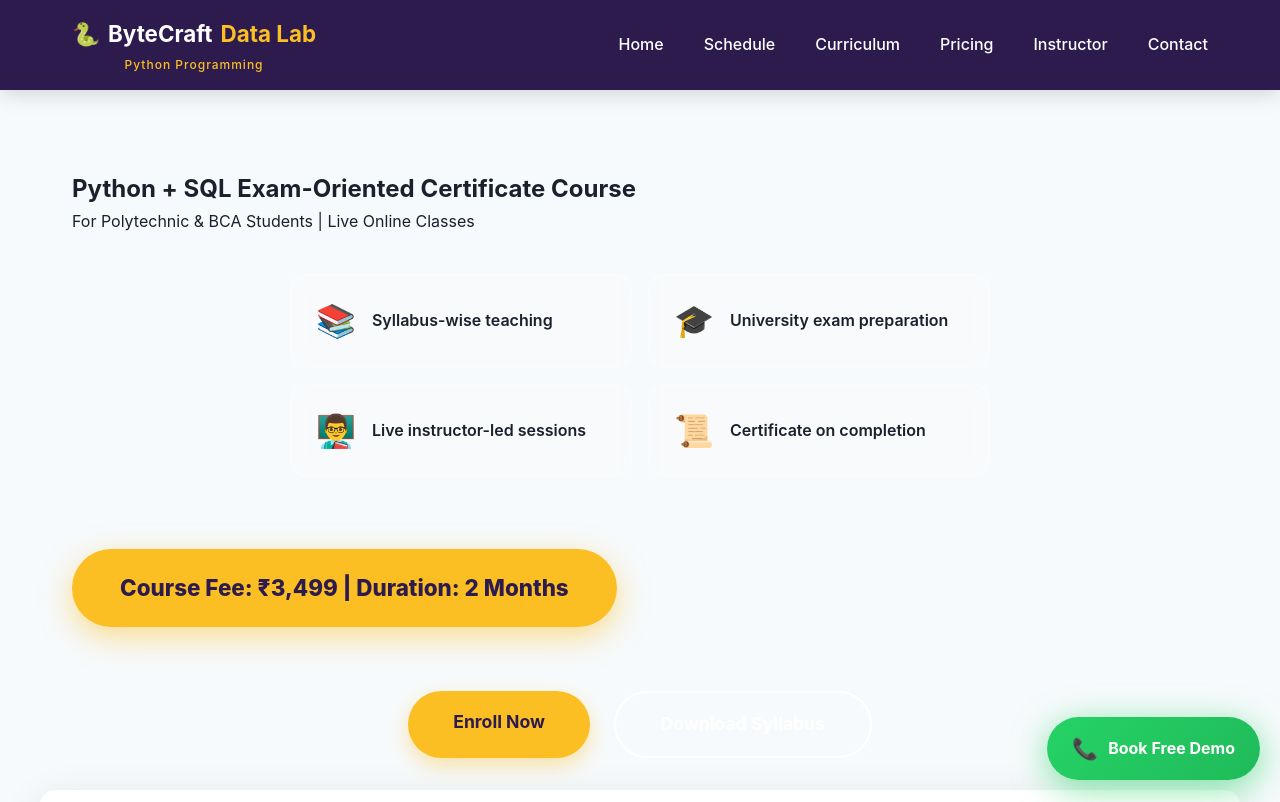
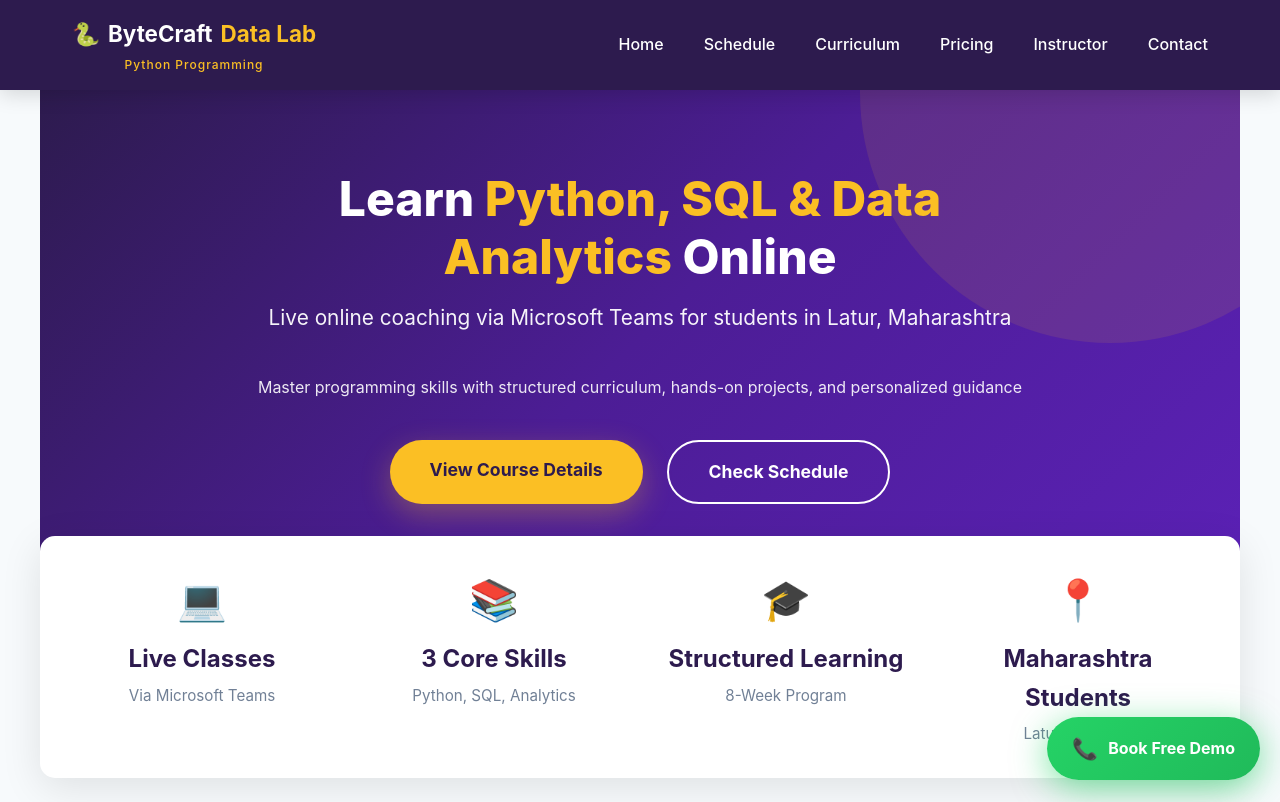
Before and after one commit to amoladmane/bytecraft-website, a plain HTML site: page index.html in a window 1280 px wide. Shown: the top 802 px of the page. Drawn offline with Linux system fonts and the light colour scheme.

Commit message:
Update index.html

```diff
--- a/index.html
+++ b/index.html
@@ -112,126 +112,95 @@
             cursor: pointer;
         }
 
-        /* New Hero Feature Boxes */
-.hero-feature-boxes {
-    display: grid;
-    grid-template-columns: repeat(2, 1fr);
-    gap: 1rem;
-    max-width: 700px;
-    margin: 2.5rem auto;
-}
-
-.feature-box {
-    background: rgba(255, 255, 255, 0.15);
-    backdrop-filter: blur(10px);
-    border: 2px solid rgba(255, 255, 255, 0.2);
-    border-radius: 15px;
-    padding: 1.2rem 1.5rem;
-    display: flex;
-    align-items: center;
-    gap: 1rem;
-    transition: all 0.3s;
-}
-
-.feature-box:hover {
-    background: rgba(255, 255, 255, 0.25);
-    transform: translateY(-3px);
-    border-color: #fbbf24;
-}
-
-.feature-icon {
-    font-size: 2rem;
-    flex-shrink: 0;
-}
-
-.feature-text {
-    font-size: 1rem;
-    font-weight: 600;
-    text-align: left;
-}
-
-/* Fee Badge */
-.fee-badge {
-    background: #fbbf24;
-    color: #2d1b4e;
-    padding: 1.3rem 3rem;
-    border-radius: 50px;
-    display: inline-block;
-    margin: 2rem 0;
-    font-size: 1.4rem;
+        /* Hero Section */
+        .hero {
+            background: linear-gradient(135deg, #2d1b4e 0%, #4c1d95 50%, #5b21b6 100%);
+            color: white;
+            padding: 5rem 2rem;
+            text-align: center;
+            position: relative;
+            overflow: hidden;
+        }
+
+        .hero::before {
+            content: '';
+            position: absolute;
+            top: -50%;
+            right: -10%;
+            width: 500px;
+            height: 500px;
+            background: rgba(251, 191, 36, 0.1);
+            border-radius: 50%;
+        }
+
+        .hero-content {
+            max-width: 800px;
+            margin: 0 auto;
+            position: relative;
+            z-index: 1;
+        }
+
+        .hero h1 {
+            font-size: 3rem;
+            margin-bottom: 1rem;
             font-weight: 800;
-    box-shadow: 0 10px 30px rgba(251, 191, 36, 0.5);
-}
-
-/* Hero CTA Buttons */
-.hero-cta-buttons {
+            line-height: 1.2;
+        }
+
+        .hero .highlight {
+            color: #fbbf24;
+        }
+
+        .hero p {
+            font-size: 1.3rem;
+            margin-bottom: 2.5rem;
+            opacity: 0.95;
+        }
+
+        .cta-buttons {
             display: flex;
             gap: 1.5rem;
             justify-content: center;
             flex-wrap: wrap;
-    margin-top: 2rem;
-}
-
-.hero-btn-enroll {
+        }
+
+        .btn-primary {
             background: #fbbf24;
             color: #2d1b4e;
-    padding: 1.1rem 2.8rem;
+            padding: 1rem 2.5rem;
+            border: none;
             border-radius: 50px;
             font-size: 1.1rem;
             font-weight: 700;
+            cursor: pointer;
             text-decoration: none;
             display: inline-block;
             transition: all 0.3s;
-    box-shadow: 0 8px 20px rgba(251, 191, 36, 0.4);
-    border: none;
-}
-
-.hero-btn-enroll:hover {
+            box-shadow: 0 10px 30px rgba(251, 191, 36, 0.3);
+        }
+
+        .btn-primary:hover {
             transform: translateY(-3px);
-    box-shadow: 0 12px 30px rgba(251, 191, 36, 0.6);
-    background: #fcd34d;
-}
-
-.hero-btn-syllabus {
+            box-shadow: 0 15px 40px rgba(251, 191, 36, 0.4);
+        }
+
+        .btn-secondary {
             background: transparent;
             color: white;
-    padding: 1.1rem 2.8rem;
+            padding: 1rem 2.5rem;
             border: 2px solid white;
             border-radius: 50px;
             font-size: 1.1rem;
             font-weight: 700;
+            cursor: pointer;
             text-decoration: none;
             display: inline-block;
             transition: all 0.3s;
         }
 
-.hero-btn-syllabus:hover {
+        .btn-secondary:hover {
             background: white;
             color: #2d1b4e;
-    transform: translateY(-3px);
-}
-
-/* Mobile Responsive for Feature Boxes */
-@media (max-width: 768px) {
-    .hero-feature-boxes {
-        grid-template-columns: 1fr;
-        max-width: 100%;
-    }
-
-    .fee-badge {
-        font-size: 1.2rem;
-        padding: 1rem 2rem;
-    }
-
-    .hero-cta-buttons {
-        flex-direction: column;
-        width: 100%;
-    }
-
-    .hero-btn-enroll,
-    .hero-btn-syllabus {
-        width: 100%;
-    }
         }
         /* Trust Badges */
         .trust-badges {
@@ -1138,41 +1107,18 @@
 
     <!-- Hero Section -->
      <!-- Hero Section -->
+
 <section class="hero" id="home">
     <div class="hero-content">
-        <h1>Python + SQL Exam-Oriented Certificate Course</h1>
-        <p class="subtitle">For Polytechnic & BCA Students | Live Online Classes</p>
-
-        <div class="hero-feature-boxes">
-            <div class="feature-box">
-                <span class="feature-icon">📚</span>
-                <span class="feature-text">Syllabus-wise teaching</span>
-            </div>
-            <div class="feature-box">
-                <span class="feature-icon">🎓</span>
-                <span class="feature-text">University exam preparation</span>
-            </div>
-            <div class="feature-box">
-                <span class="feature-icon">👨‍🏫</span>
-                <span class="feature-text">Live instructor-led sessions</span>
-            </div>
-            <div class="feature-box">
-                <span class="feature-icon">📜</span>
-                <span class="feature-text">Certificate on completion</span>
-            </div>
-        </div>
-
-        <div class="fee-badge">
-            Course Fee: ₹3,499 | Duration: 2 Months
-        </div>
-
-        <div class="hero-cta-buttons">
-            <a href="https://wa.me/919421620187?text=Hi%2C%20I%20want%20to%20enroll%20in%20the%20exam-oriented%20Python%20+%20SQL%20course" class="hero-btn-enroll" target="_blank">Enroll Now</a>
-            <a href="#syllabus" class="hero-btn-syllabus">Download Syllabus</a>
+        <h1>Learn <span class="highlight">Python, SQL & Data Analytics</span> Online</h1>
+        <p>Live online coaching via Microsoft Teams for students in Latur, Maharashtra</p>
+        <p style="font-size: 1rem; opacity: 0.9; margin-top: 1rem;">Master programming skills with structured curriculum, hands-on projects, and personalized guidance</p>
+        <div class="cta-buttons">
+            <a href="#pricing" class="btn-primary">View Course Details</a>
+            <a href="#schedule" class="btn-secondary">Check Schedule</a>
         </div>
     </div>
 </section>
-
 
     <!-- Trust Badges -->
     <!-- Trust Badges -->
```
Lines whose indentation alone changed are shown as unchanged.
